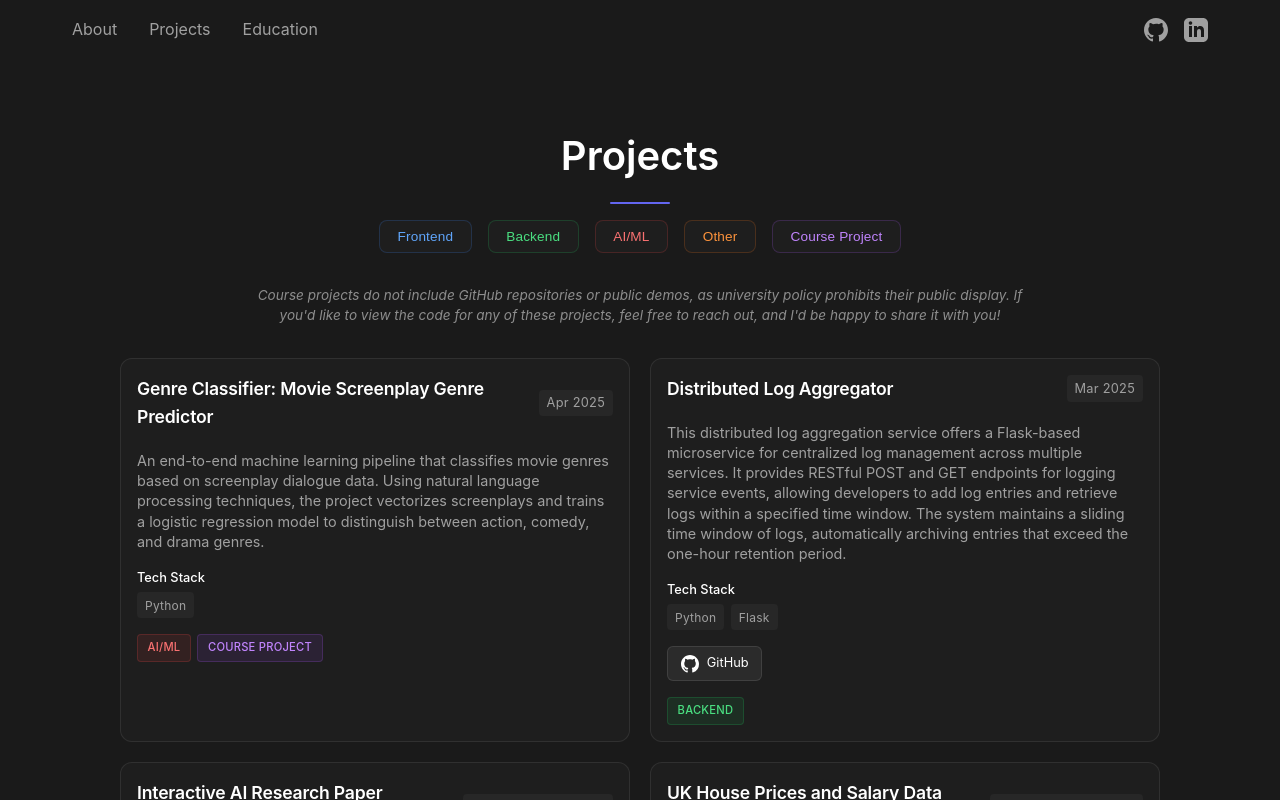
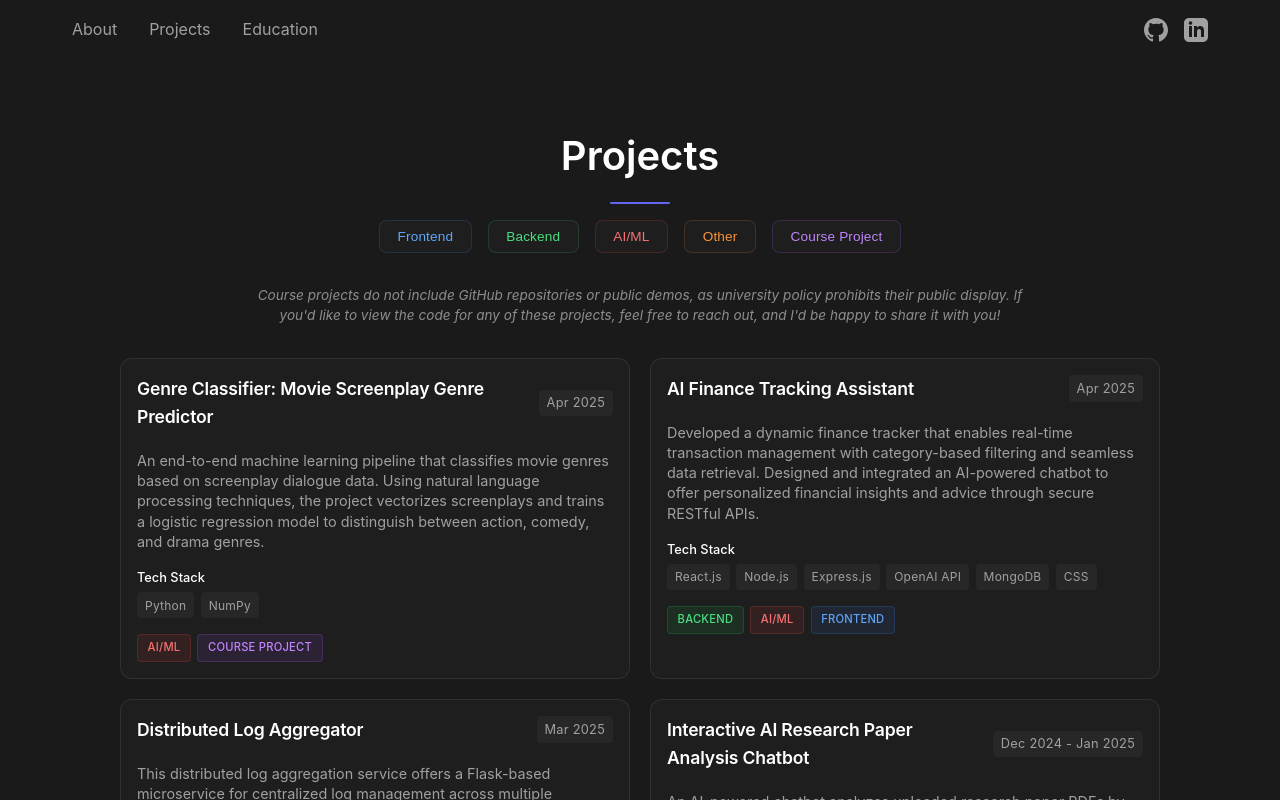
Before and after one commit to amandipd/Personal_Website, a React (Create React App) app in the folder app/: page /projects in a window 1280 px wide. Shown: the top 800 px of the page. Built offline with nearby package versions, Linux system fonts and the light colour scheme.

Commit message:
add finance tracker project

```diff
--- a/app/src/pages/Projects.jsx
+++ b/app/src/pages/Projects.jsx
@@ -46,7 +46,16 @@ const Projects = () => {
         "Using natural language processing techniques, the project vectorizes screenplays and trains a logistic regression model " +
         "to distinguish between action, comedy, and drama genres.",
       tags: ["AI/ML", "Course Project"],
-      languages: ["Python"],
+      languages: ["Python", "NumPy"],
+      timeframe: "Apr 2025"
+    },
+
+    {
+      title: "AI Finance Tracking Assistant",
+      description:
+        "Developed a dynamic finance tracker that enables real-time transaction management with category-based filtering and seamless data retrieval. Designed and integrated an AI-powered chatbot to offer personalized financial insights and advice through secure RESTful APIs.",
+      tags: ["Backend", "AI/ML", "Frontend"],
+      languages: ["React.js", "Node.js", "Express.js", "OpenAI API", "MongoDB", "CSS"],
       timeframe: "Apr 2025"
     },
 
```
